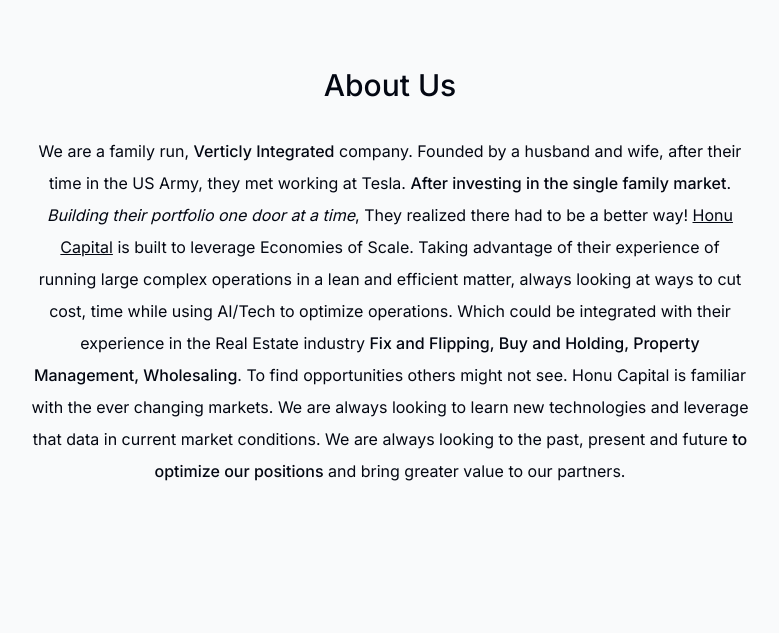
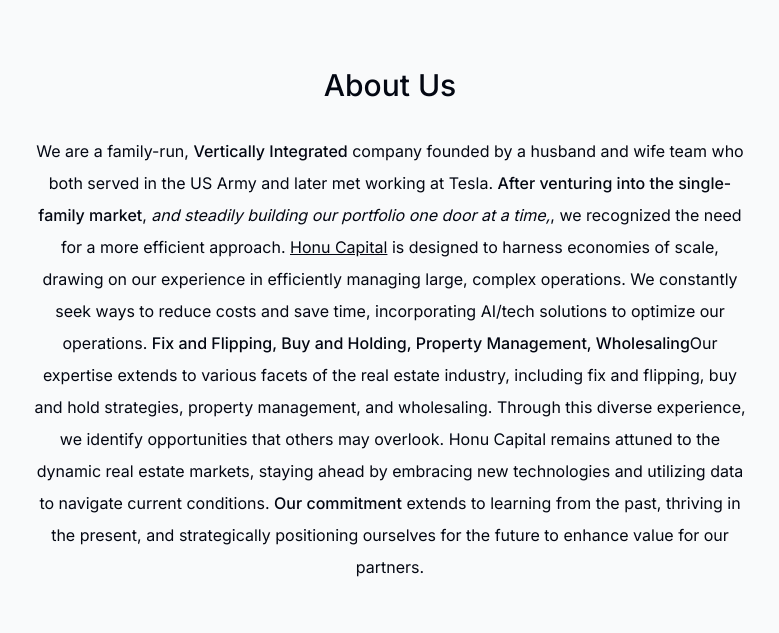
Before and after one commit to TheHusband/Honu-Capital, a Next.js app: page / in a window 1280 px wide. Shown: the part 960-1593 px from the top of the page, without its empty margins (250-1029 px from the left). Built offline with nearby package versions, Linux system fonts and the light colour scheme; no server answers.

Commit message:
Update about.tsx

```diff
--- a/components/about.tsx
+++ b/components/about.tsx
@@ -19,22 +19,25 @@
     >
       <SectionHeading>About us</SectionHeading>
       <p className="mb-3">
-        We are a family run, {" "}
-        <span className="font-medium">Verticly Integrated</span> company. Founded by a husband and wife,
-        after their time in the US Army, they met working at Tesla.{" "}
-        <span className="font-medium">After investing in the single family market</span>.{" "}
-        <span className="italic">Building their portfolio one door at a time</span>, They realized
-        there had to be a better way! <span className="underline">Honu Capital</span> is built to leverage
-        Economies of Scale. Taking advantage of their experience of running large complex operations in
-        a lean and efficient matter, always looking at ways to cut cost, time while using AI/Tech to optimize
-        operations. Which could be integrated with their experience in the Real Estate industry{" "}
+        We are a family-run, {" "}
+        <span className="font-medium">Vertically Integrated</span> company founded by a husband and wife team
+        who both served in the US Army and later met working at Tesla.{" "}
+        <span className="font-medium">After venturing into the single-family market</span>,{" "}
+        <span className="italic">and steadily building our portfolio one door at a time,</span>, we recognized
+        the need for a more efficient approach. <span className="underline">Honu Capital</span> is designed to
+        harness economies of scale, drawing on our experience in efficiently managing large, complex operations.
+        We constantly seek ways to reduce costs and save time, incorporating AI/tech solutions to optimize our
+        operations.{" "}
         <span className="font-medium">
           Fix and Flipping, Buy and Holding, Property Management, Wholesaling
         </span>
-        . To find opportunities others might not see. Honu Capital is familiar with the ever changing markets. We are always looking to
-        learn new technologies and leverage that data in current market conditions. We are always looking
-        to the past, present and future{" "}<span className="font-medium">to optimize our positions</span> and bring greater
-        value to our partners.
+        Our expertise extends to various facets of the real estate industry, including fix and flipping,
+        buy and hold strategies, property management, and wholesaling. Through this diverse experience,
+        we identify opportunities that others may overlook. Honu Capital remains attuned to the dynamic
+        real estate markets, staying ahead by embracing new technologies and utilizing data to navigate
+        current conditions.{" "}<span className="font-medium">Our commitment</span> extends to learning
+        from the past, thriving in the present, and strategically positioning ourselves for the future
+        to enhance value for our partners.
       </p>
     </motion.section>
   );
```
